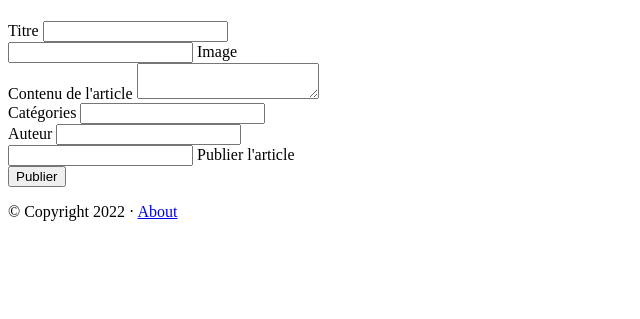
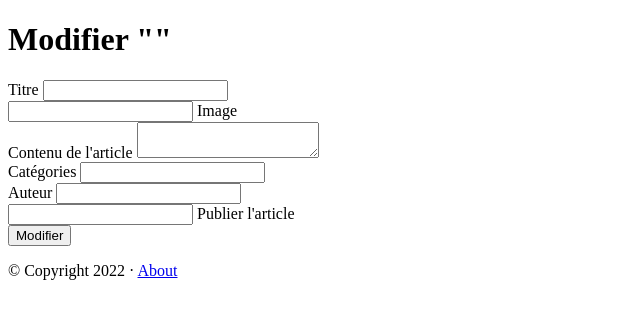
Before and after one commit to mataxelle/Influentia, a Symfony app: template templates/post/post_edit.html.twig in a window 1280 px wide. Shown: the part 26-345 px from the top of the page, without its empty margins (0-640 px from the left). Run offline with Twig, Linux system fonts and the light colour scheme; the template is opened without the code that fills it, so the values that code supplies are empty; form fields are guessed from the names that the template uses; some libraries are stand-ins or nearby versions.

Commit message:
Form button update

```diff
--- a/templates/includes/post_form.html.twig
+++ b/templates/includes/post_form.html.twig
@@ -32,6 +32,6 @@
     </div>
 
 	<div>
-	    <input type="submit" name="" value="Publier">
+	    <input type="submit" name="" value="{{ formButton }}">
 	</div>
 {{ form_end(form) }}
--- a/templates/includes/prenium_form.html.twig
+++ b/templates/includes/prenium_form.html.twig
@@ -32,6 +32,6 @@
     </div>
 
 	<div>
-	    <input type="submit" name="" value="Publier">
+	    <input type="submit" name="" value="{{ formButton }}">
 	</div>
 {{ form_end(form) }}
--- a/templates/post/post_add.html.twig
+++ b/templates/post/post_add.html.twig
@@ -6,6 +6,6 @@
 <div>
     <h1>Ajouter un article !</h1>
 
-    {% include "includes/post_form.html.twig" %}
+    {% include "includes/post_form.html.twig" with {"formButton" : "Publier"} %}
 </div>
 {% endblock %}
--- a/templates/post/post_edit.html.twig
+++ b/templates/post/post_edit.html.twig
@@ -4,13 +4,13 @@
 
 {% block body %}
 <div>
-    <h1>{{ post.title }}</h1>
+    <h1>Modifier "{{ post.title }}"</h1>
     <div>
 		{% if post.image is not null %}
 			<img src="{{ asset('uploads/' ~ post.image) }}">
 		{% endif %}
 	</div>
 
-    {% include "includes/post_form.html.twig" %}
+    {% include "includes/post_form.html.twig" with {"formButton" : "Modifier"} %}
 </div>
 {% endblock %}
--- a/templates/prenium_post/prenium_add.html.twig
+++ b/templates/prenium_post/prenium_add.html.twig
@@ -6,6 +6,6 @@
 <div>
     <h1>Ajouter un article Prenium !</h1>
 
-    {% include "includes/prenium_form.html.twig" %}
+    {% include "includes/prenium_form.html.twig" with {"formButton" : "Publier"} %}
 </div>
 {% endblock %}
--- a/templates/prenium_post/prenium_edit.html.twig
+++ b/templates/prenium_post/prenium_edit.html.twig
@@ -11,6 +11,6 @@
 		{% endif %}
 	</div>
 
-    {% include "includes/prenium_form.html.twig" %}
+    {% include "includes/prenium_form.html.twig" with {"formButton" : "Modifier"} %}
 </div>
 {% endblock %}
```
